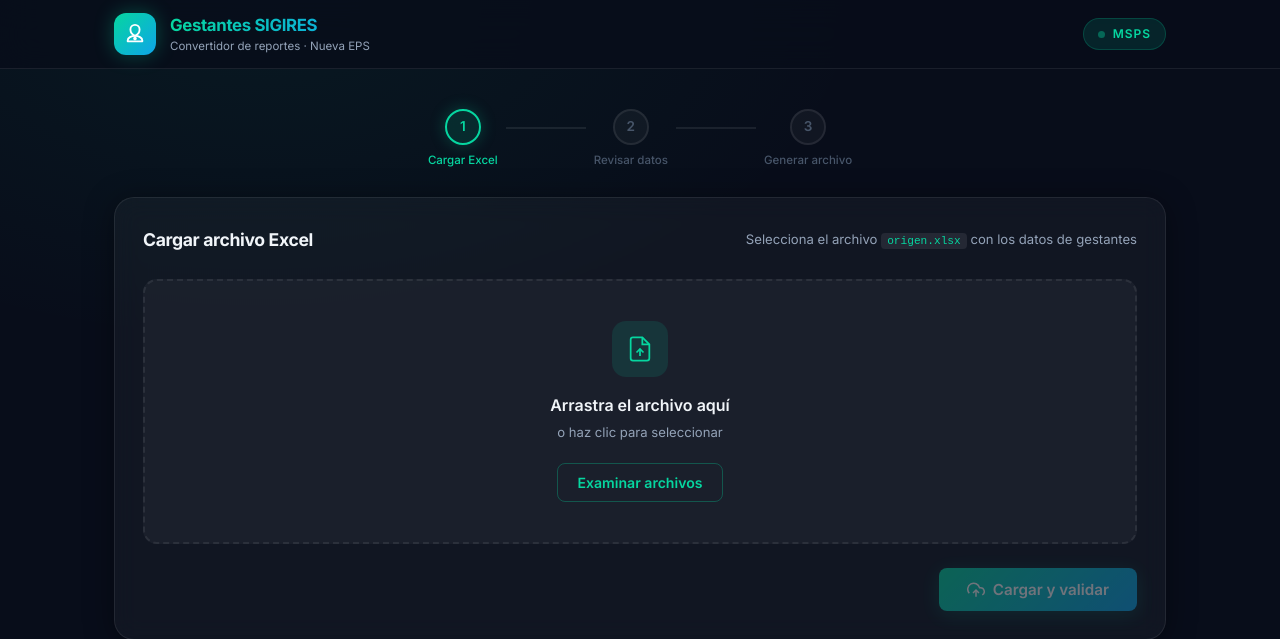
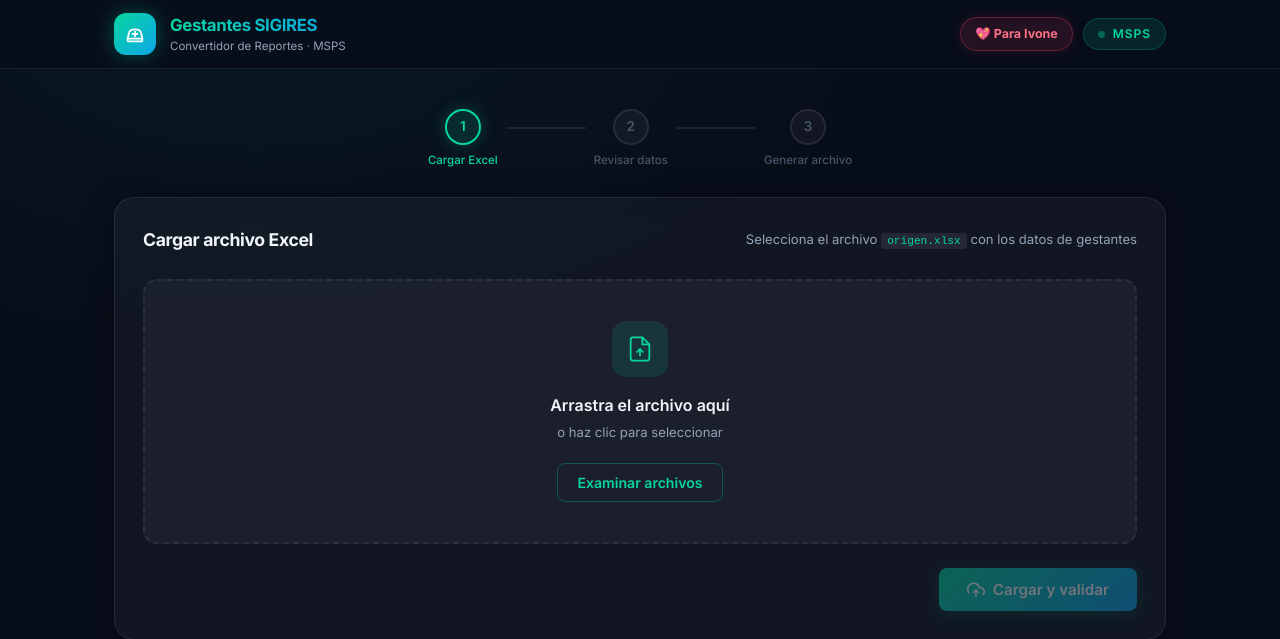
Before and after one commit to omvamail/gestantes-web, a Flask app: page / in a window 1280 px wide. Shown: the top 639 px of the page. Run offline with Flask 3, Linux system fonts and the light colour scheme; data that the repository does not hold is empty.

Commit message:
style: update logo to nurse icon, remove Nueva EPS and add Para Ivone dedication

```diff
--- a/static/css/style.css
+++ b/static/css/style.css
@@ -110,6 +110,26 @@ code {
   background-clip: text;
 }
 .logo-text p { font-size: 0.72rem; color: var(--text-sub); margin-top: -2px; }
+
+.header-right-badges {
+  display: flex;
+  align-items: center;
+  gap: 10px;
+}
+
+.dedication-badge {
+  display: flex;
+  align-items: center;
+  gap: 6px;
+  background: rgba(244,63,94,0.12);
+  border: 1px solid rgba(244,63,94,0.3);
+  border-radius: 99px;
+  padding: 6px 14px;
+  font-size: 0.78rem;
+  font-weight: 700;
+  color: #fb7185;
+  box-shadow: 0 0 12px rgba(244,63,94,0.15);
+}
 
 .header-badge {
   display: flex; align-items: center; gap: 8px;
--- a/templates/index.html
+++ b/templates/index.html
@@ -16,21 +16,29 @@
   <header class="header">
     <div class="header-inner">
       <div class="logo">
-        <div class="logo-icon">
+        <div class="logo-icon" title="Enfermería - Gestantes SIGIRES">
+          <!-- Ícono de Enfermera -->
           <svg viewBox="0 0 24 24" fill="none" stroke="currentColor" stroke-width="2" stroke-linecap="round" stroke-linejoin="round">
-            <path d="M12 2a5 5 0 0 1 5 5c0 3-2 5.5-5 7-3-1.5-5-4-5-7a5 5 0 0 1 5-5z"/>
-            <path d="M12 14c-4 0-8 2-8 5v1h16v-1c0-3-4-5-8-5z"/>
-            <circle cx="12" cy="17" r="1" fill="currentColor"/>
+            <path d="M4 17h16l-1.5-6.5C18 8.5 15.5 7 12 7S6 8.5 5.5 10.5L4 17z"/>
+            <path d="M4 17v2a1 1 0 0 0 1 1h14a1 1 0 0 0 1-1v-2"/>
+            <line x1="12" y1="9.5" x2="12" y2="14.5"/>
+            <line x1="9.5" y1="12" x2="14.5" y2="12"/>
           </svg>
         </div>
         <div class="logo-text">
           <h1>Gestantes SIGIRES</h1>
-          <p>Convertidor de reportes · Nueva EPS</p>
+          <p>Convertidor de Reportes · MSPS</p>
         </div>
       </div>
-      <div class="header-badge">
-        <span class="badge-dot"></span>
-        <span>MSPS</span>
+
+      <div class="header-right-badges">
+        <div class="dedication-badge" title="Dedicado especialmente para Ivone">
+          <span>💖 Para Ivone</span>
+        </div>
+        <div class="header-badge">
+          <span class="badge-dot"></span>
+          <span>MSPS</span>
+        </div>
       </div>
     </div>
   </header>
```
